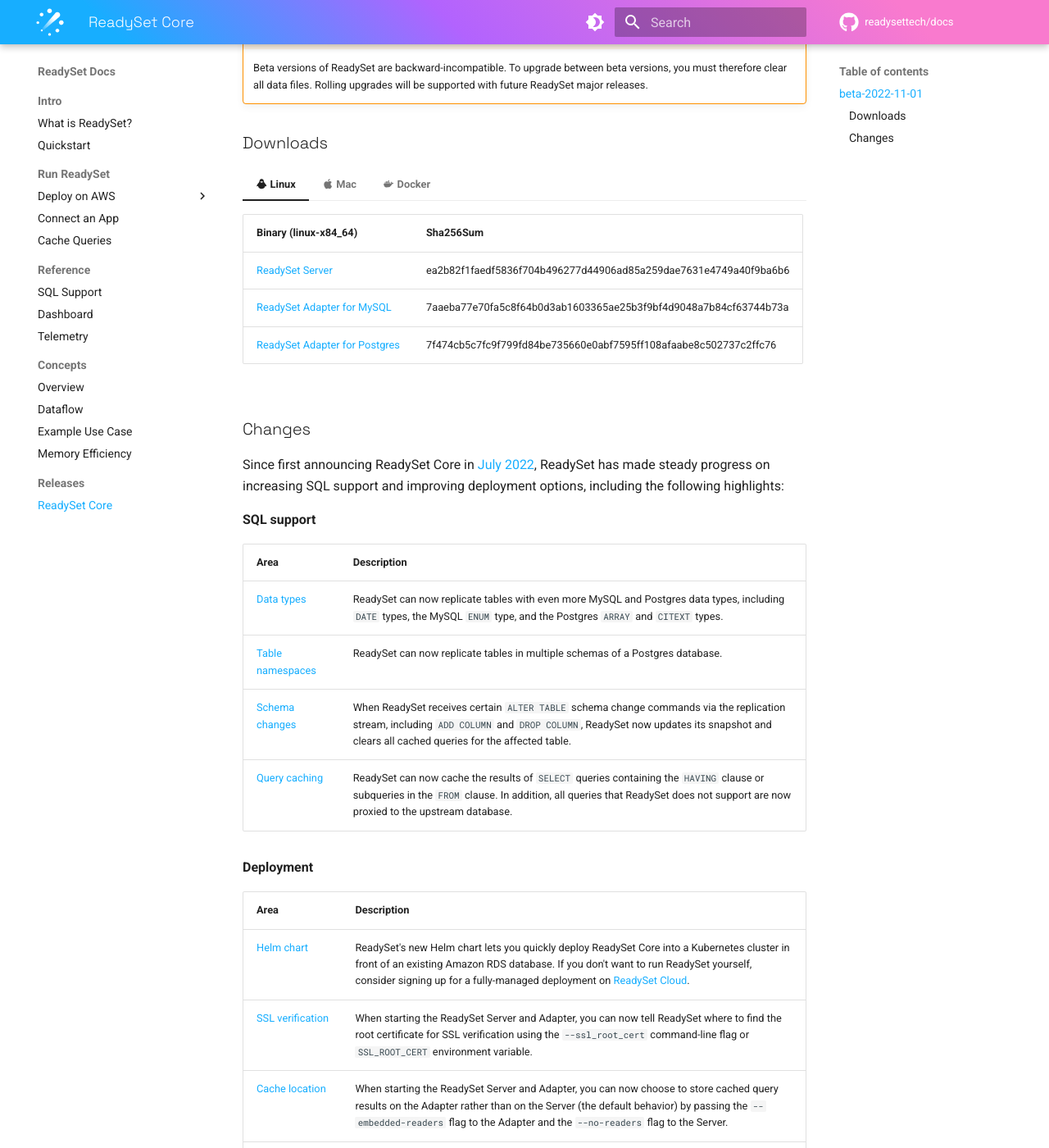
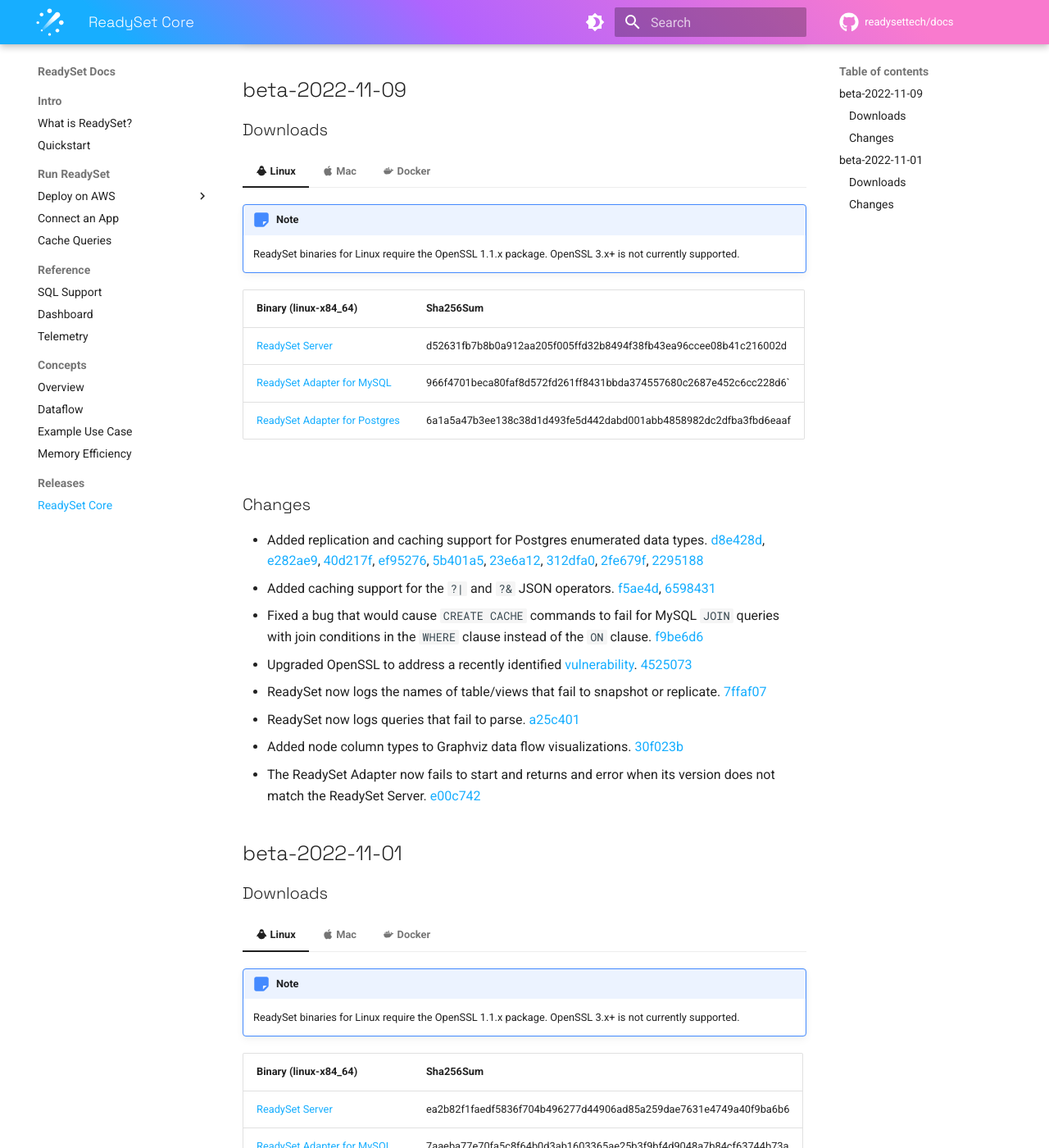
Before and after one commit to readysettech/docs-old, an MkDocs documentation site: the page built from docs/releases/readyset-core.md, in a window 1280 px wide and 1400 px high, scrolled down 309 px. Shown: the whole window at 82% size. Built offline with MkDocs 1.6.1 and Material for MkDocs 9.7.7, drawn with Linux system fonts in a browser that asks for light colours; comment, search, counter and statistics services are not loaded.

Commit message:
Start docs for weekly release notes
Also Update SQL support doc based on changes in the release:

- Postgres enum support
- ALTER TYPE support
- JSON operator support

````diff
--- a/docs/releases/readyset-core.md
+++ b/docs/releases/readyset-core.md
@@ -1,16 +1,67 @@
 # ReadySet Core Releases
 
 ReadySet releases a new version of ReadySet Core on a weekly basis. This page summarizes the changes in each version and links to binaries and docker images.
-
-## beta-2022-11-01
 
 !!! warning
 
     Beta versions of ReadySet are backward-incompatible. To upgrade between beta versions, you must therefore clear all data files. Rolling upgrades will be supported with future ReadySet major releases.
 
+## beta-2022-11-09
+
 ### Downloads
 
 === ":material-linux: Linux"
+
+    !!! note
+
+        ReadySet binaries for Linux require the OpenSSL 1.1.x package. OpenSSL 3.x+ is not currently supported.
+
+    Binary (linux-x84_64) | Sha256Sum
+    ------------------------------|----------
+    [ReadySet Server](https://github.com/readysettech/readyset/files/9974540/readyset-server-beta-2022-11-09.linux-x86_64.tar.gz) | d52631fb7b8b0a912aa205f005ffd32b8494f38fb43ea96ccee08b41c216002d
+    [ReadySet Adapter for MySQL](https://github.com/readysettech/readyset/files/9974536/readyset-mysql-beta-2022-11-09.linux-x86_64.tar.gz) | 966f4701beca80faf8d572fd261ff8431bbda374557680c2687e452c6cc228d6`
+    [ReadySet Adapter for Postgres](https://github.com/readysettech/readyset/files/9974538/readyset-psql-beta-2022-11-09.linux-x86_64.tar.gz) | 6a1a5a47b3ee138c38d1d493fe5d442dabd001abb4858982dc2dfba3fbd6eaaf
+
+=== ":material-apple: Mac"
+
+    Binary (darwin-arm64) | Sha256Sum
+    ------------------------------|----------
+    [ReadySet Server](https://github.com/readysettech/readyset/files/9974631/readyset-server-beta-2022-11-09.darwin-arm64.tar.gz) | 76d7a65b9ef953af5ea337fa7ed731524c463d961835f7cb80444c6c9cc7a7d3
+    [ReadySet Adapter for MySQL](https://github.com/readysettech/readyset/files/9974630/readyset-mysql-beta-2022-11-09.darwin-arm64.tar.gz) | 0c00931f87900e5570cdb83421ceddba64e55abe5316e0f29bd59848849f7884
+    [ReadySet Adapter for Postgres](https://github.com/readysettech/readyset/files/9974629/readyset-psql-beta-2022-11-09.darwin-arm64.tar.gz) | 81faacc0e463f5dbe3b1a0fa5d139ea86e203f36e39d91814cfc1fc391c52d10
+
+=== ":material-docker: Docker"
+
+    - ReadySet Server (linux-x84_64)
+        ``` sh
+        docker pull public.ecr.aws/readyset/readyset-server:beta-2022-11-09
+        ```
+
+    - ReadySet Adapter (linux-x84_64)
+        ``` sh
+        docker pull public.ecr.aws/readyset/readyset-adapter:beta-2022-11-09
+        ```
+
+### Changes
+
+- Added replication and caching support for Postgres enumerated data types. [d8e428d](https://github.com/readysettech/readyset/commit/d8e428d5cf63fc704d2b9242066c2bccafffd76b), [e282ae9](https://github.com/readysettech/readyset/commit/e282ae99fe0f7e2491f56203b455b9f2e72ebd8e), [40d217f](https://github.com/readysettech/readyset/commit/40d217fdb8b55f004a8e3cbca9d2e30b379bd269), [ef95276](https://github.com/readysettech/readyset/commit/ef95276d4c3498ce77eed81e2d2d2185c0b21791), [5b401a5](https://github.com/readysettech/readyset/commit/5b401a5ecd805bba26421eaaf1a5f42ce5bd7dcd), [23e6a12](https://github.com/readysettech/readyset/commit/23e6a120ac3090cdd9cdf408824b24973ebc80d6), [312dfa0](https://github.com/readysettech/readyset/commit/312dfa04574cd7d471d5b35598c92df13d496168), [2fe679f](https://github.com/readysettech/readyset/commit/2fe679f20348a74e7e07ce2517073348ce365c11), [2295188](https://github.com/readysettech/readyset/commit/2295188268b744e630ef5f6adbf03c0fd3e3e68a)
+- Added caching support for the `?|` and `?&` JSON operators. [f5ae4d](https://github.com/readysettech/readyset/commit/f5ae4d0c004dfe9095523155cf0ceb78fe14309b), [6598431](https://github.com/readysettech/readyset/commit/659843199836c321ed4fecbce31c894dd2100fa2)
+- Fixed a bug that would cause `CREATE CACHE` commands to fail for MySQL `JOIN` queries with join conditions in the `WHERE` clause instead of the `ON` clause. [f9be6d6](https://github.com/readysettech/readyset/commit/f9be6d6e99c284f2a30163075a272063bab2f449)
+- Upgraded OpenSSL to address a recently identified [vulnerability](https://github.com/advisories/GHSA-8rwr-x37p-mx23). [4525073](https://github.com/readysettech/readyset/commit/4525073eb2a505ef0ef2489f79a0149cf6a29fcd)
+- ReadySet now logs the names of table/views that fail to snapshot or replicate. [7ffaf07](https://github.com/readysettech/readyset/commit/7ffaf07cbfca81691760b3ebf0b53afc66ac85e0)
+- ReadySet now logs queries that fail to parse. [a25c401](https://github.com/readysettech/readyset/commit/a25c401b450a7a919cb380e13aa14a089be7333f)
+- Added node column types to Graphviz data flow visualizations. [30f023b](https://github.com/readysettech/readyset/commit/30f023bf41c9c6a0548b83f71e76c35ee7f336a0)
+- The ReadySet Adapter now fails to start and returns and error when its version does not match the ReadySet Server. [e00c742](https://github.com/readysettech/readyset/commit/e00c742bdee9dd7c23361cade496fee1402ecaa3)
+
+## beta-2022-11-01
+
+### Downloads
+
+=== ":material-linux: Linux"
+
+    !!! note
+
+        ReadySet binaries for Linux require the OpenSSL 1.1.x package. OpenSSL 3.x+ is not currently supported.
 
     Binary (linux-x84_64) | Sha256Sum
     ------------------------------|----------
````
Also changed, not shown: docs/reference/sql-support.md (+26 -11 lines).
